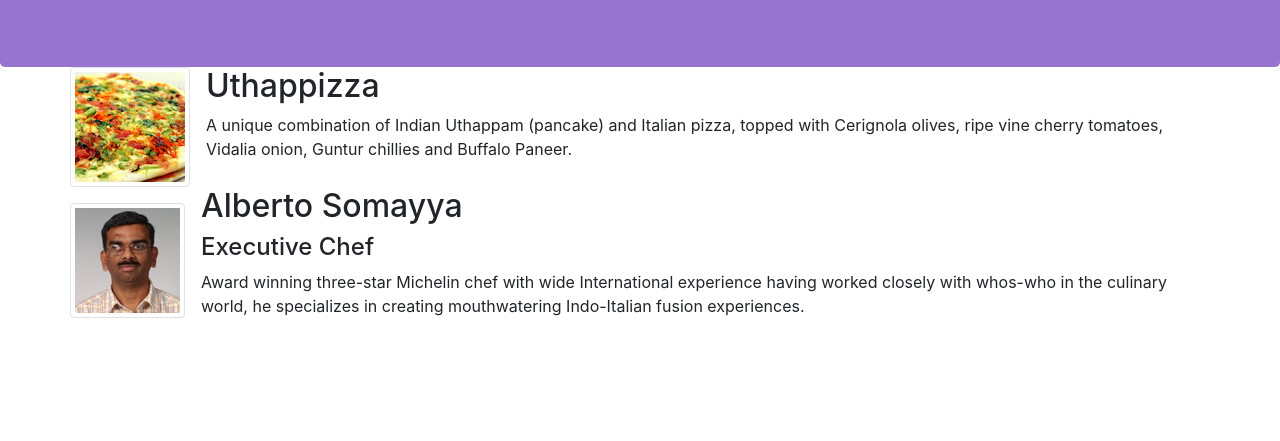
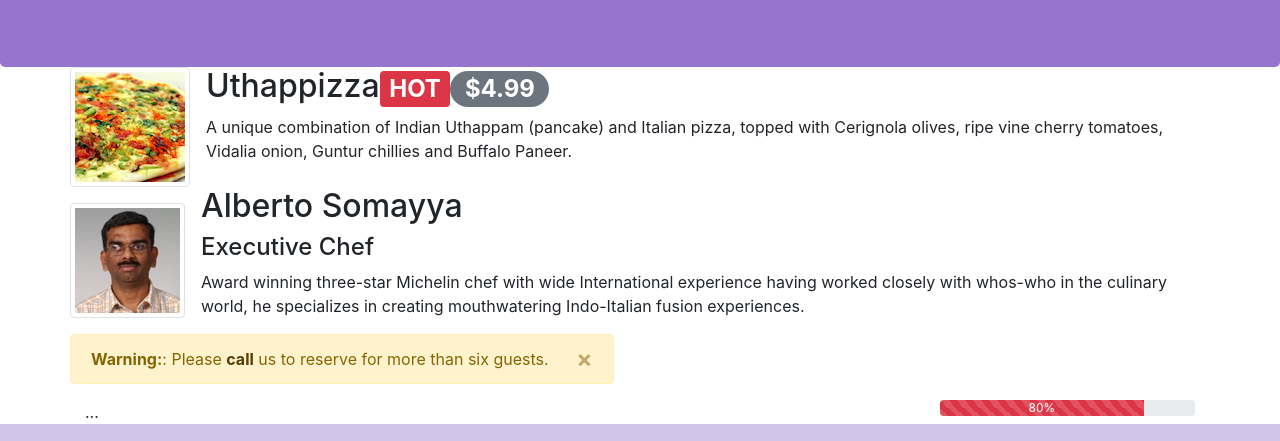
Before and after one commit to hieutrvan02/DemoBoostrap, a website: page index.html in a window 1280 px wide. Shown: the part 246-687 px from the top of the page. Drawn offline with nearby package versions, Linux system fonts and the light colour scheme.

Commit message:
Alerting Users

```diff
--- a/index.html
+++ b/index.html
@@ -58,7 +58,8 @@
                 <div class="media">
                     <img class="d-flex mr-3 img-thumbnail align-self-center" src="img/uthappizza.png" alt="Uthappizza">
                     <div class="media-body">
-                        <h2 class="mt-0">Uthappizza</h2>
+                        <h2 class="mt-0">Uthappizza<span class="badge badge-danger">HOT</span><span
+                                class="badge badge-pill badge-secondary">$4.99</span></h2>
                         <p class="d-none d-sm-block">A unique combination of Indian Uthappam (pancake) and
                             Italian pizza, topped with Cerignola olives, ripe vine
                             cherry tomatoes, Vidalia onion, Guntur chillies and
@@ -81,11 +82,23 @@
                     </div>
                 </div>
             </div>
-            <div class="row row-content align-items-center">
-
+            <div class="row">
+                <div class="alert alert-warning alert-dismissible" role="alert">
+                    <button type="button" class="close" data-dismiss="alert">
+                        <span>&times;</span>
+                    </button>
+                    <strong>Warning:</strong>: Please
+                    <a href="tel:+85212345678" class="alert-link"> call</a> us to reserve for more than six guests.
+                </div>
             </div>
             <div class="row">
-                <div class="col-12 col-sm-4 order-sm-last col-md-3"> ... </div>
+                <div class="col-12 col-sm-4 order-sm-last col-md-3">
+                    <div class="progress">
+                        <div class="progress-bar progress-bar-striped bg-danger" role="progressbar" style="width: 80%">
+                            80%
+                        </div>
+                    </div>
+                </div>
                 <div class="col col-sm order-sm-first col-md"> ... </div>
             </div>
         </div>
```
